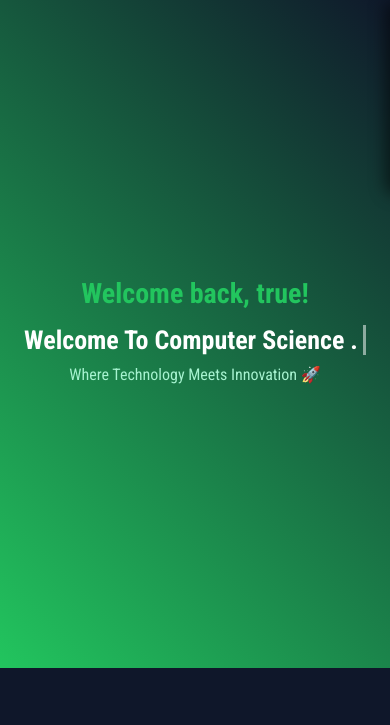
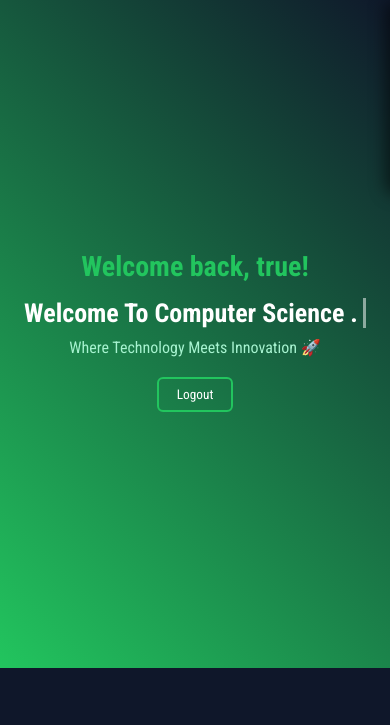
Before and after one commit to ajmal-blit/computer-science-main, a plain HTML site: page index.html in a window 390 px wide. Shown: the part 87-812 px from the top of the page. Drawn offline with Linux system fonts and the light colour scheme; sample sign-in values are in the browser's storage.

Commit message:
Update style.css

```diff
--- a/style.css
+++ b/style.css
@@ -366,6 +366,10 @@ body.show {
         display: none;
     }
 
+    .about > button{
+        display: block;
+    }
+
     .typing {
         font-size: 26px;
     }
```
